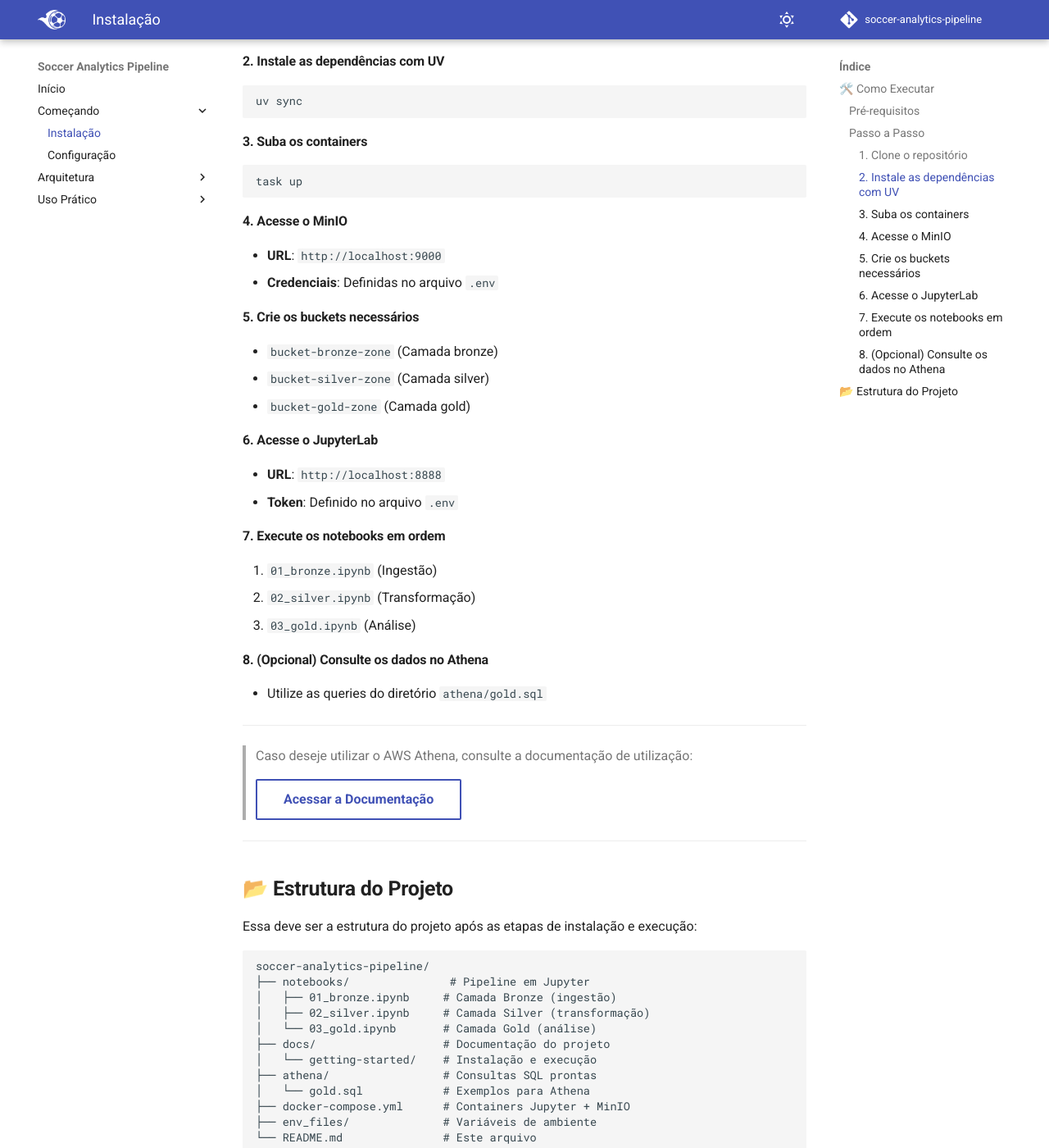
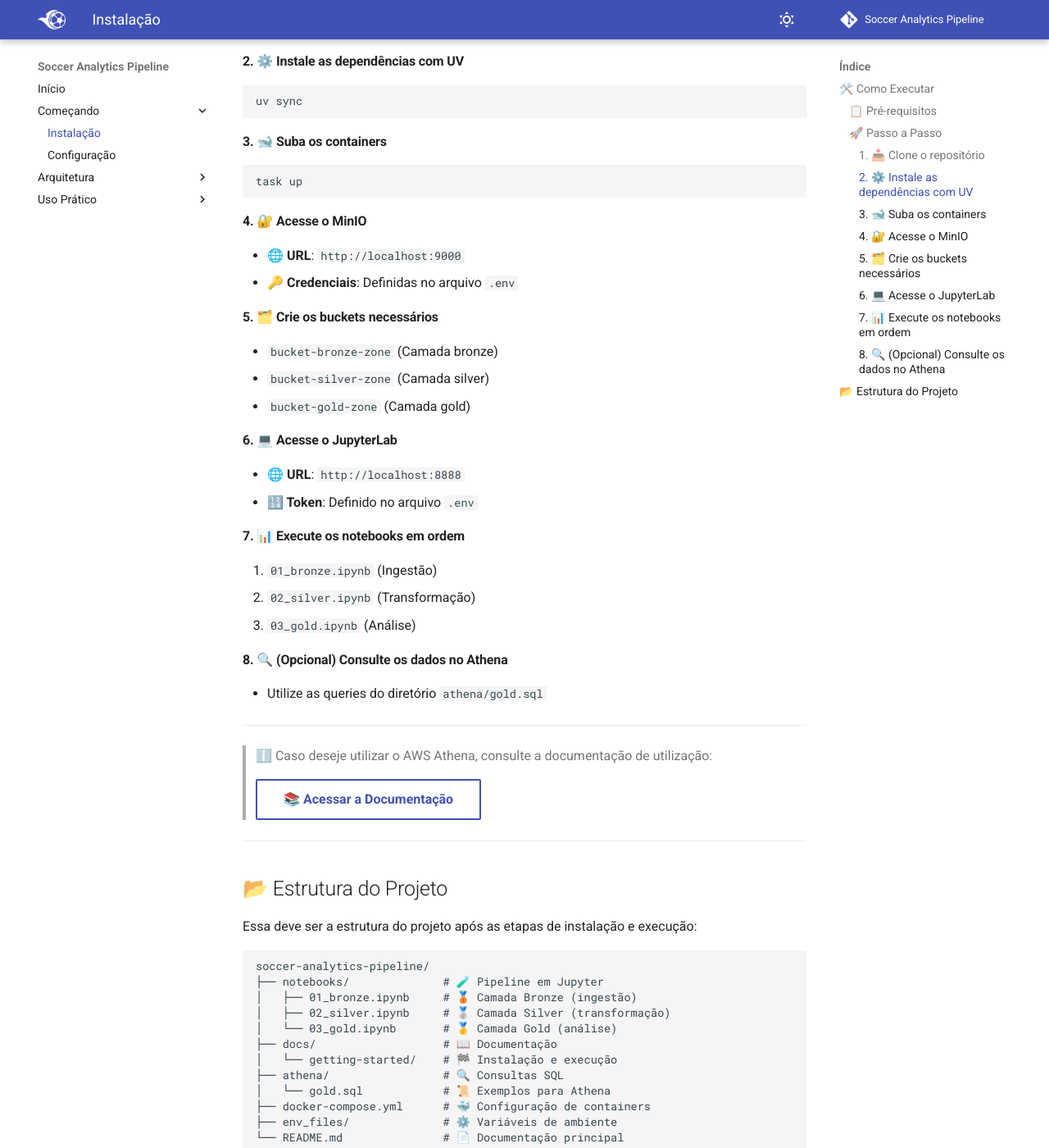
Before and after one commit to matheusfabiao/soccer-analytics-pipeline, an MkDocs documentation site: the page built from docs/getting-started/installation.md, in a window 1280 px wide and 1400 px high, scrolled down 509 px. Shown: the whole window at 82% size. Built offline with MkDocs 1.6.1 and Material for MkDocs 9.7.7, drawn with Linux system fonts in a browser that asks for light colours; comment, search, counter and statistics services are not loaded; some of the changed text lies outside the part shown.

Commit message:
feat: better docs formatting

````diff
--- a/docs/getting-started/installation.md
+++ b/docs/getting-started/installation.md
@@ -1,73 +1,73 @@
 ## 🛠️ Como Executar
 
-### Pré-requisitos
-- Docker e Docker Compose
-- Python 3.8+
-- Acesso ao bucket `s3://dev-lab-02-us-east-2-landing/soccer/` (ou dados locais)
+### 📋 Pré-requisitos
+- 🐳 Docker e Docker Compose
+- 🐍 Python 3.8+
+- 📦 Acesso ao bucket `s3://dev-lab-02-us-east-2-landing/soccer/` (ou dados locais)
 
 ---
 
-### Passo a Passo
+### 🚀 Passo a Passo
 
-#### 1. Clone o repositório
+#### 1. 📥 Clone o repositório
 ```bash
 git clone https://github.com/matheusfabiao/soccer-analytics-pipeline.git
 ```
 
-#### 2. Instale as dependências com UV
+#### 2. ⚙️ Instale as dependências com UV
 ```bash
 uv sync
 ```
 
-#### 3. Suba os containers
+#### 3. 🐋 Suba os containers
 ```bash
 task up
 ```
 
-#### 4. Acesse o MinIO
-- **URL**: `http://localhost:9000`
-- **Credenciais**: Definidas no arquivo `.env`
+#### 4. 🔐 Acesse o MinIO
+- **🌐 URL**: `http://localhost:9000`
+- **🔑 Credenciais**: Definidas no arquivo `.env`
 
-#### 5. Crie os buckets necessários
+#### 5. 🗂️ Crie os buckets necessários
 - `bucket-bronze-zone` (Camada bronze)
 - `bucket-silver-zone` (Camada silver)
 - `bucket-gold-zone` (Camada gold)
 
-#### 6. Acesse o JupyterLab
-- **URL**: `http://localhost:8888`
-- **Token**: Definido no arquivo `.env`
+#### 6. 💻 Acesse o JupyterLab
+- **🌐 URL**: `http://localhost:8888`
+- **🔢 Token**: Definido no arquivo `.env`
 
-#### 7. Execute os notebooks em ordem
+#### 7. 📊 Execute os notebooks em ordem
 1. `01_bronze.ipynb` (Ingestão)
 2. `02_silver.ipynb` (Transformação)
 3. `03_gold.ipynb` (Análise)
 
-#### 8. (Opcional) Consulte os dados no Athena
+#### 8. 🔍 (Opcional) Consulte os dados no Athena
 - Utilize as queries do diretório `athena/gold.sql`
 
 ---
 
-> Caso deseje utilizar o AWS Athena, consulte a documentação de utilização:
+> ℹ️ Caso deseje utilizar o AWS Athena, consulte a documentação de utilização:
 
->[Acessar a Documentação](../usage/examples.md){ .md-button }
+> [📚 Acessar a Documentação](../usage/examples.md){ .md-button }
 
 ---
 
-## **📂 Estrutura do Projeto**
+## 📂 Estrutura do Projeto
 
 Essa deve ser a estrutura do projeto após as etapas de instalação e execução:
 
 ```
 soccer-analytics-pipeline/
-├── notebooks/               # Pipeline em Jupyter
-│   ├── 01_bronze.ipynb     # Camada Bronze (ingestão)
-│   ├── 02_silver.ipynb     # Camada Silver (transformação)
-│   └── 03_gold.ipynb       # Camada Gold (análise)
-├── docs/                   # Documentação do projeto
-│   └── getting-started/    # Instalação e execução
-├── athena/                 # Consultas SQL prontas
-│   └── gold.sql            # Exemplos para Athena
-├── docker-compose.yml      # Containers Jupyter + MinIO
-├── env_files/              # Variáveis de ambiente
-└── README.md               # Este arquivo
+├── notebooks/              # 🧪 Pipeline em Jupyter
+│   ├── 01_bronze.ipynb     # 🥉 Camada Bronze (ingestão)
+│   ├── 02_silver.ipynb     # 🥈 Camada Silver (transformação)
+│   └── 03_gold.ipynb       # 🥇 Camada Gold (análise)
+├── docs/                   # 📖 Documentação
+│   └── getting-started/    # 🏁 Instalação e execução
+├── athena/                 # 🔍 Consultas SQL
+│   └── gold.sql            # 📜 Exemplos para Athena
+├── docker-compose.yml      # 🐳 Configuração de containers
+├── env_files/              # ⚙️ Variáveis de ambiente
+└── README.md               # 📄 Documentação principal
 ```
--- a/mkdocs.yml
+++ b/mkdocs.yml
@@ -2,23 +2,14 @@ site_name: Soccer Analytics Pipeline
 site_description: A pipeline for soccer analytics
 site_author: Matheus Fabião
 repo_url: https://github.com/matheusfabiao/soccer-analytics-pipeline/
-repo_name: soccer-analytics-pipeline
+repo_name: Soccer Analytics Pipeline
 edit_uri: edit/main/docs/
 
 theme:
   name: material
   language: pt-BR
   logo: assets/soccer-ball.png
-  favicon: assets/soccer-ball.png
   palette:
-    # Esquema de cores padrão (claro)
-    - scheme: default
-      primary: indigo
-      accent: blue
-      toggle:
-        icon: material/weather-sunny
-        name: Modo claro
-
     # Esquema de cores escuro
     - scheme: slate
       primary: indigo
@@ -28,6 +19,14 @@ theme:
         name: Modo escuro
       media: "(prefers-color-scheme: dark)"
       preferred: true
+
+    # Esquema de cores padrão (claro)
+    - scheme: default
+      primary: indigo
+      accent: blue
+      toggle:
+        icon: material/weather-sunny
+        name: Modo claro
 
 nav:
   - Início: index.md
--- a/pyproject.toml
+++ b/pyproject.toml
@@ -1,5 +1,5 @@
 [project]
-name = "project"
+name = "soccer-analytics-pipeline"
 version = "0.1.0"
 description = "Solução modular para transformar dados brutos de futebol em insights acionáveis. Da ingestão à análise, com suporte a AWS Athena e ferramentas de dashboard."
 authors = [
````
Also changed, not shown: docs/architecture/data-model.md (+7 -7 lines), docs/architecture/overview.md (+7 -7 lines), docs/getting-started/configuration.md (+11 -5 lines), docs/usage/examples.md (+9 -9 lines).
